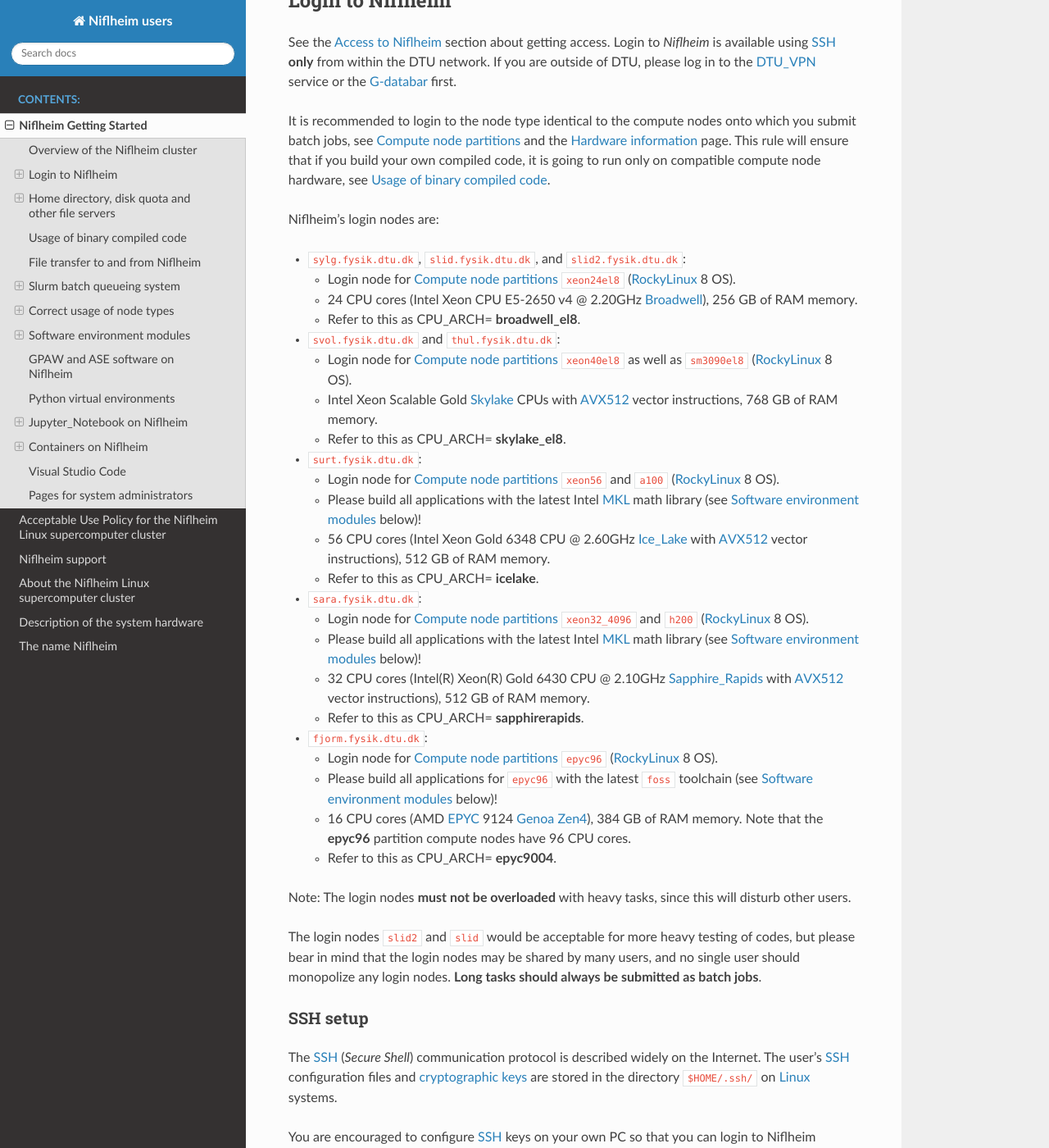
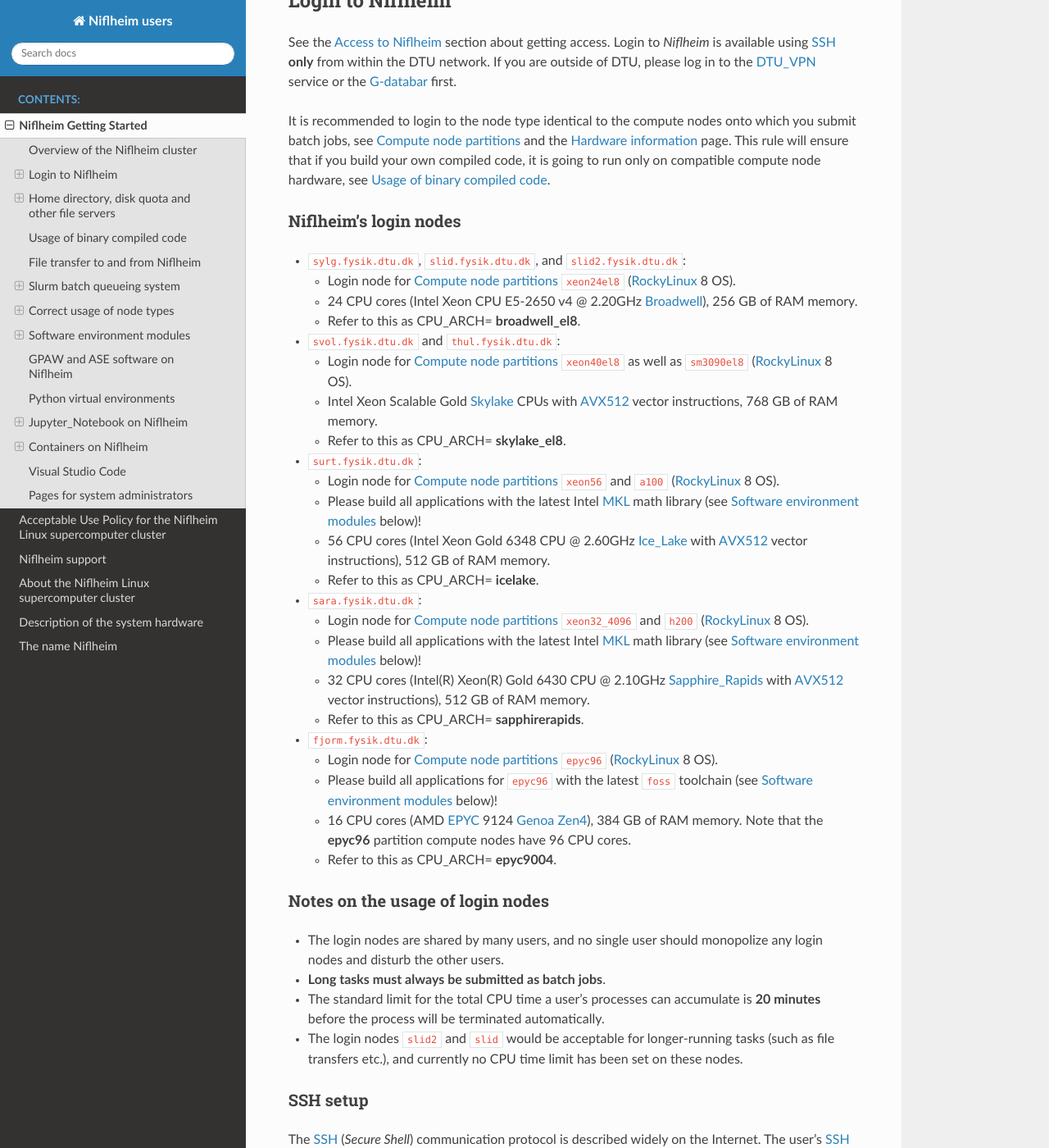
Before and after one commit to OleHolmNielsen/Niflheim_users, a Sphinx documentation site: the page built from docs/Niflheim_Getting_Started.rst, in a window 1280 px wide and 1400 px high, scrolled down 472 px. Shown: the whole window at 82% size. Built offline with Sphinx 7.4.7 and the Read the Docs theme 3.1.0, drawn with Linux system fonts in a browser that asks for light colours.

Commit message:
Notes on the usage of login nodes

```diff
--- a/docs/Niflheim_Getting_Started.rst
+++ b/docs/Niflheim_Getting_Started.rst
@@ -76,12 +77,6 @@
     Note that the **epyc96** partition compute nodes have 96 CPU cores.
   * Refer to this as CPU_ARCH= **epyc9004**.
 
-Note: The login nodes **must not be overloaded** with heavy tasks, since this will disturb other users.
-
-The login nodes ``slid2`` and ``slid`` would be acceptable for more heavy testing of codes,
-but please bear in mind that the login nodes may be shared by many users, and no single user should monopolize any login nodes.
-**Long tasks should always be submitted as batch jobs**.
-
 .. _Hyperthreading: https://en.wikipedia.org/wiki/Hyper-threading
 .. _AVX512: https://en.wikipedia.org/wiki/AVX-512
 .. _MKL: https://en.wikipedia.org/wiki/Math_Kernel_Library
@@ -99,6 +94,19 @@
 .. _NVLink: https://en.wikipedia.org/wiki/NVLink
 .. _A100: https://www.nvidia.com/en-us/data-center/a100/
 .. _H200: https://www.nvidia.com/en-us/data-center/h200/
+
+Notes on the usage of login nodes
+-------------------------------------
+
+* The login nodes are shared by many users, and no single user should monopolize any login nodes and disturb the other users.
+
+* **Long tasks must always be submitted as batch jobs**.
+
+* The standard limit for the total CPU time a user's processes can accumulate is **20 minutes**
+  before the process will be terminated automatically.
+
+* The login nodes ``slid2`` and ``slid`` would be acceptable for longer-running tasks (such as file transfers etc.),
+  and currently no CPU time limit has been set on these nodes.
 
 SSH setup
 ---------
```
Also changed, not shown: other parts of docs/Niflheim_Getting_Started.rst (+2 -1 lines).
